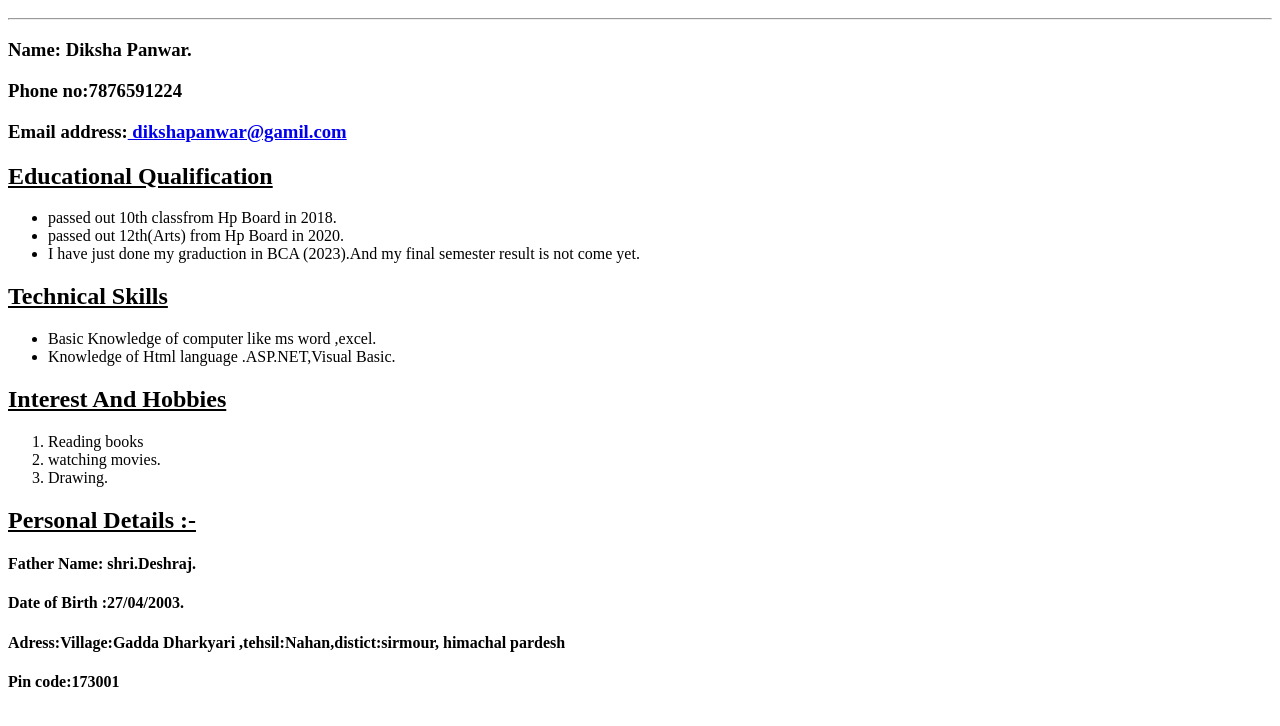
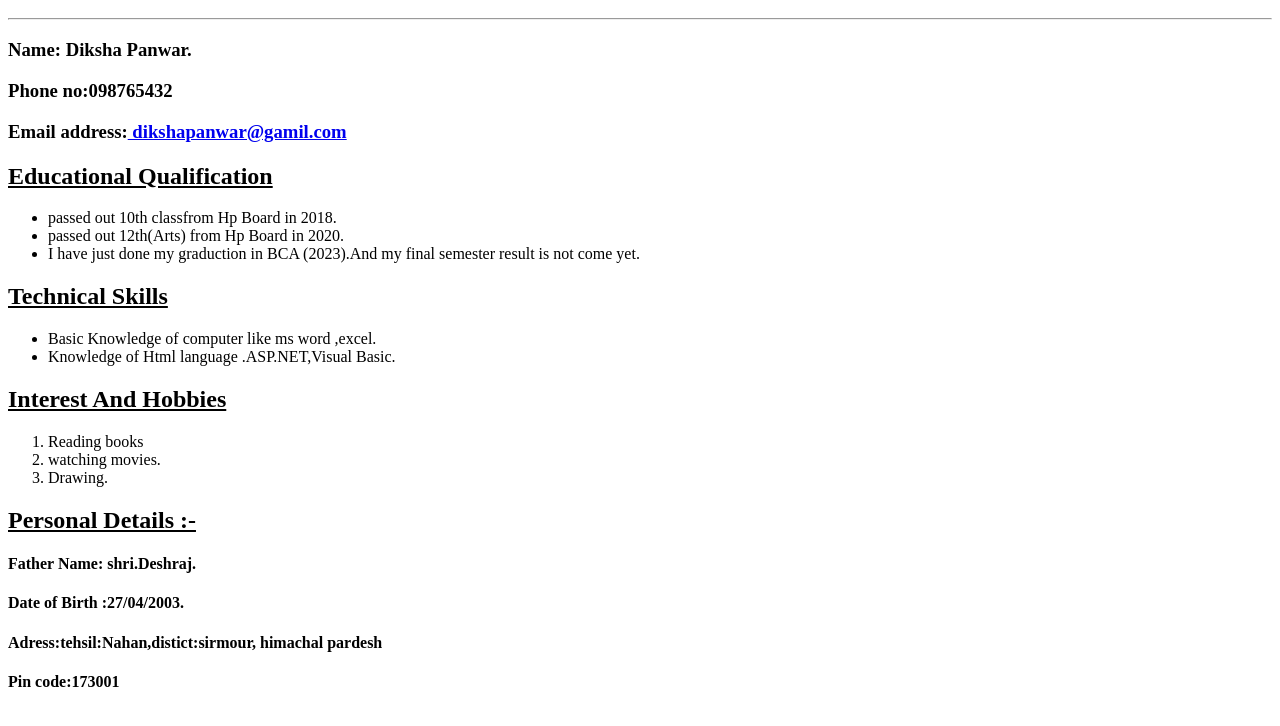
Before and after one commit to dikshapanwar/HTML.code, a plain HTML site: page resume.html in a window 1280 px wide. Shown: the part 48-774 px from the top of the page. Drawn offline with Linux system fonts and the light colour scheme.

Commit message:
Update resume.html

```diff
--- a/resume.html
+++ b/resume.html
@@ -5,7 +5,7 @@
 <body>
     <h1 align ="center">Resume</h1><hr>
     <h3>Name: Diksha Panwar.</h3>
-<h3>Phone no:7876591224</h3>
+<h3>Phone no:098765432</h3>
 <h3>Email address:<a href=" mailto:dikshapanwar@gamil.com"> dikshapanwar@gamil.com</a></h3>
 
 <u><h2> Educational  Qualification</h2></u>
@@ -33,7 +33,7 @@
 <u><h2>Personal Details :-</h2></u>
 <h4>Father Name: shri.Deshraj.</h4>
 <h4>Date of Birth :27/04/2003.</h4>
-<h4>Adress:Village:Gadda Dharkyari ,tehsil:Nahan,distict:sirmour, himachal pardesh</h4>
+<h4>Adress:tehsil:Nahan,distict:sirmour, himachal pardesh</h4>
 <h4>Pin code:173001</h4>
 </body>
 </html>
```
